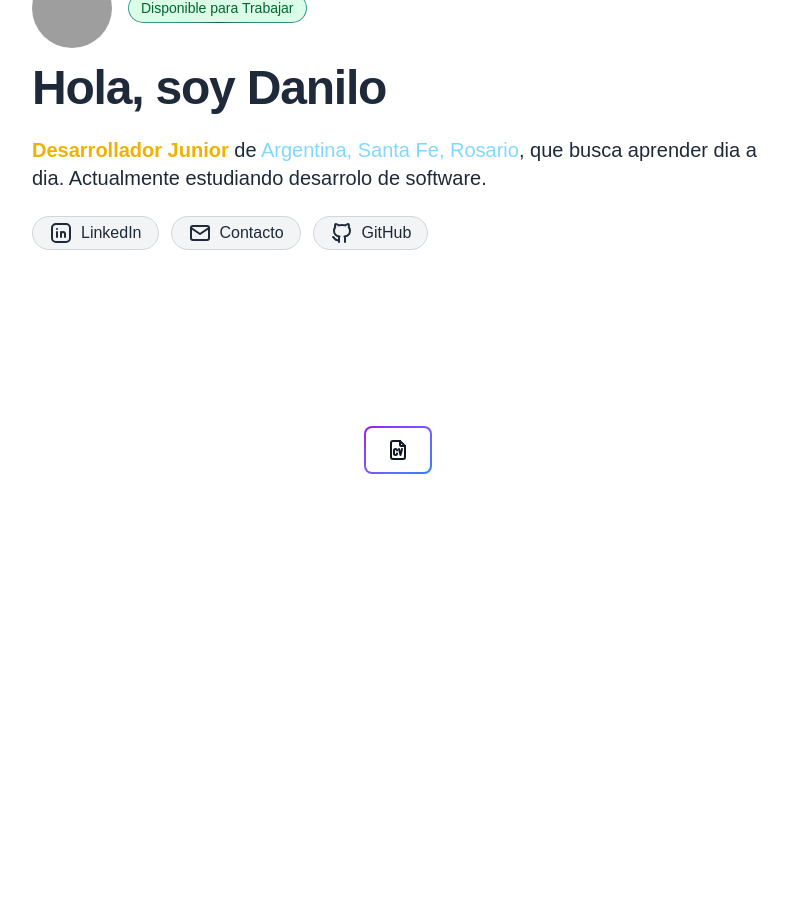
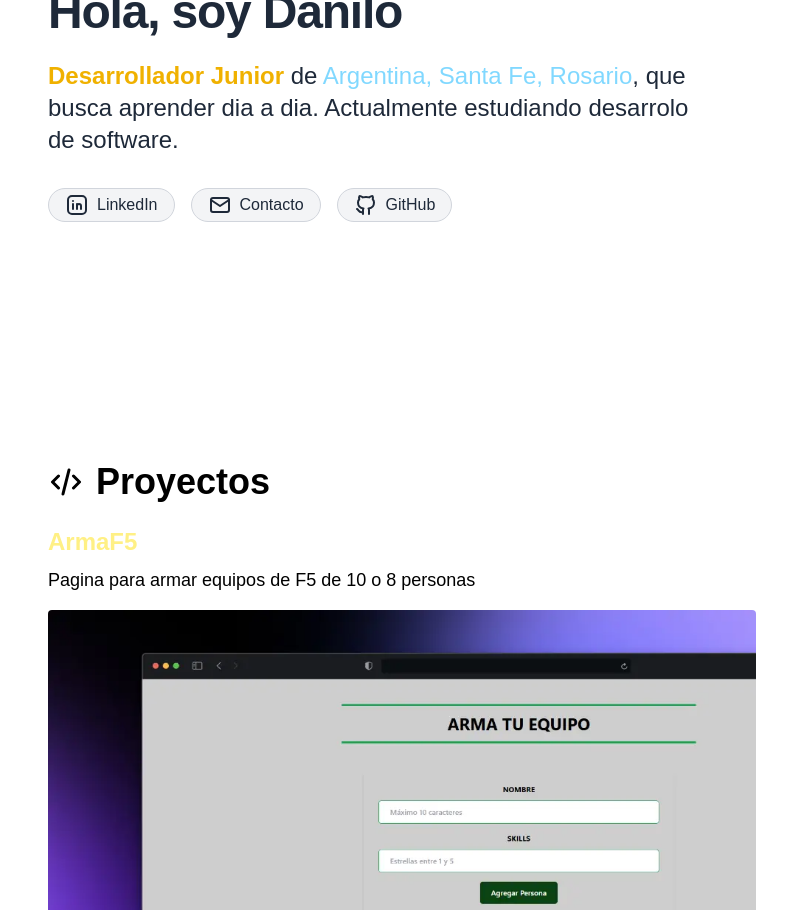
Before and after one commit to danilomercado/Portfolio, a React (Vite) app: page / in a window 1280 px wide. Shown: the part 280-1190 px from the top of the page, without its empty margins (238-1026 px from the left). Before the commit the page ends 800 px from the top, so only its background shows below. Built offline with nearby package versions, Linux system fonts and the light colour scheme; grey boxes are pictures that could not be loaded.

Commit message:
creacion de la card de proyecto con iconos

```diff
--- a/package.json
+++ b/package.json
@@ -11,6 +11,7 @@
   },
   "dependencies": {
     "@fontsource-variable/onest": "^5.2.5",
+    "@tabler/icons-react": "^3.31.0",
     "@tailwindcss/vite": "^4.0.11",
     "react": "^19.0.0",
     "react-dom": "^19.0.0"
--- a/src/App.jsx
+++ b/src/App.jsx
@@ -3,6 +3,8 @@ import Header from "./components/header/Header";
 import ViewCV from "./components/viewCV/ViewCV";
 
 import "@fontsource-variable/onest";
+import Footer from "./components/footer/Footer";
+import CardProyects from "./components/cardProyect/CardProyect";
 
 function App() {
   return (
@@ -11,10 +13,13 @@ function App() {
         <div class="relative h-full w-full bg-neutral-900">
           <div class="absolute inset-0 bg-fuchsia-400 bg-[size:20px_20px] opacity-20 blur-[100px]"></div>
         </div>
-
-        <Header />
-        <Inicio />
-        <ViewCV />
+        <div className="">
+          <Header />
+          <Inicio />
+          {/* <ViewCV /> */}
+          <CardProyects />
+          <Footer />
+        </div>
       </div>
     </>
   );
--- /dev/null
+++ b/src/components/cardProyect/CardProyect.jsx
@@ -0,0 +1,53 @@
+import { IconCode } from "@tabler/icons-react";
+import React from "react";
+
+import CardProyectItem from "../cardProyectItem/CardProyectItem";
+
+const CardProyects = () => {
+  const PROYECTS = [
+    {
+      title: "ArmaF5",
+      descripcion: "Pagina para armar equipos de F5 de 10 o 8 personas",
+      link: "https://armarequipof5.netlify.app/",
+      github: "#ttps://github.com/danilomercado/FUTBOL5",
+      image: "/public/422shots_so.webp",
+      // tags: [TAGS.REACT, TAGS.TAILWIND],
+    },
+  ];
+
+  return (
+    <>
+      <section
+        id="proyectos"
+        className="w-full mx-auto lg:w-[740px] py-20 px-4 mt-20 scroll-m-20  container lg:max-w-4xl md:max-w-2xl"
+      >
+        <h2 className="text-3xl lg:text-4xl font-semibold mb-6 flex gap-x-3 items-center">
+          <IconCode stroke={2} className="size-9" />
+          Proyectos
+        </h2>
+        <div>
+          {PROYECTS.map(({ image, title, descripcion, tags }) => (
+            <article>
+              <h3 className="text-2xl font-semibold text-yellow-200 mb-2">
+                {title}
+              </h3>
+              <p className="text-lg mb-4 text-pretty">{descripcion}</p>
+              {/* <ul>
+                {tags.map((tag) => (
+                  <li>{tag}</li>
+                ))}
+              </ul> */}
+              <img
+                className="rounded shadow-2xl shadow-white/10"
+                src={image}
+                alt={"Captura de pantalla del proyecto ${image}"}
+              />
+            </article>
+          ))}
+        </div>
+      </section>
+    </>
+  );
+};
+
+export default CardProyects;
--- /dev/null
+++ b/src/components/cardProyectItem/CardProyectItem.jsx
@@ -0,0 +1,11 @@
+import React from "react";
+
+const CardProyectItem = () => {
+  return (
+    <>
+      <div></div>
+    </>
+  );
+};
+
+export default CardProyectItem;
--- a/src/components/footer/Footer.jsx
+++ b/src/components/footer/Footer.jsx
@@ -0,0 +1,11 @@
+import React from "react";
+
+const Footer = () => {
+  return (
+    <>
+      <div className="py-20">FOOTER</div>
+    </>
+  );
+};
+
+export default Footer;
--- a/src/components/header/Header.jsx
+++ b/src/components/header/Header.jsx
@@ -3,9 +3,9 @@ import React from "react";
 function Header() {
   return (
     <>
-      <div className="text-white flex justify-center items-center py-5 w-[1120px] mx-auto">
+      <div className="text-white flex justify-center items-center py-5 w-full xl:w-[1120px] mx-auto">
         <nav className="py-1  flex flex-row gap-x-10 opacity-80">
-          <a href="/">Inicio</a>
+          <a href="#top">Inicio</a>
           <a href="#proyectos">Proyectos</a>
           <a href="#sobre-mi">Sobre Mi</a>
           <a href="#contacto">Contacto</a>
--- a/src/components/inicio/Inicio.jsx
+++ b/src/components/inicio/Inicio.jsx
@@ -6,10 +6,10 @@ import ViewCV from "../viewCV/ViewCV";
 const Inicio = () => {
   return (
     <>
-      <div id="/" class="w-full mx-auto lg:w-[740px] py-44">
+      <div id="/" class="w-full mx-auto lg:w-[740px] py-20 px-4">
         <div class="flex gap-4 mb-4">
           <img
-            className="rounded-full size-20"
+            className="rounded-full size-25"
             src="https://scontent.fros8-1.fna.fbcdn.net/v/t39.30808-6/464660547_3279934075482283_5431706201991899581_n.jpg?_nc_cat=100&ccb=1-7&_nc_sid=6ee11a&_nc_eui2=AeFy2_6ROPC6VlxmZDY_nkrnPLLunpa9IAo8su6elr0gCj3Uz-KtG1a5TqXF7cV8arDZC7_b2SouRVtilW5c7ErT&_nc_ohc=eQUZ0tbpEhcQ7kNvgGxEknn&_nc_oc=AdhsiEfS27av8Mjlg1ezjKuEgmyvbL9vyJAYnh-Nak43CRZ8zBRgGkkmlOChx-Js5t4&_nc_zt=23&_nc_ht=scontent.fros8-1.fna&_nc_gid=Au93jG-RNXDtuu9sIRpt7eo&oh=00_AYHJcu6Wk4OUKdnSgkgNx_jW9TZxlRDyNowsUqqHu3L4cg&oe=67D1446C"
             alt="photo cv portfolio"
           ></img>
@@ -22,10 +22,10 @@ const Inicio = () => {
             <Badge />
           </a>
         </div>
-        <h1 className="text-4xl font-bold tracking-tight text-gray-800 sm:text-5xl dark:text-white">
+        <h1 className="text-xl font-bold lg:text-5xl flex flex-row gap-x-4  tracking-tight text-gray-800 sm:text-5xl dark:text-white">
           Hola, soy Danilo
         </h1>
-        <p class="mt-6 text-xl text-wrap  text-gray-800 dark:[&>strong]:text-yellow-200 [&>strong]:text-yellow-500 [&>strong]:font-semibold dark:text-gray-300">
+        <p class="mt-6 text-xl lg:text-2xl text-pretty max-w-[700px] text-gray-800 dark:[&>strong]:text-yellow-200 [&>strong]:text-yellow-500 [&>strong]:font-semibold dark:text-gray-300">
           <strong>Desarrollador Junior </strong>
           <span> de </span>
           <span className="text-sky-300/90 opacity-100">
@@ -34,7 +34,7 @@ const Inicio = () => {
           , que busca aprender dia a dia. Actualmente estudiando desarrolo de
           software.
         </p>
-        <nav class="flex flex-wrap gap-x-3 mt-6">
+        <nav class="flex flex-wrap gap-4 mt-8">
           <LinkedInIcon />
           <MailIcon />
           <GitHubIcon />
```
Also changed, not shown: src/icons/REACT.jsx (added, +31 -0 lines), src/icons/TailwindCSS.jsx (added, +17 -0 lines), public/422shots_so.webp (added), src/components/proyects/Proyects.jsx (deleted), 1 other file (tests, documents, lock files or other folders).
